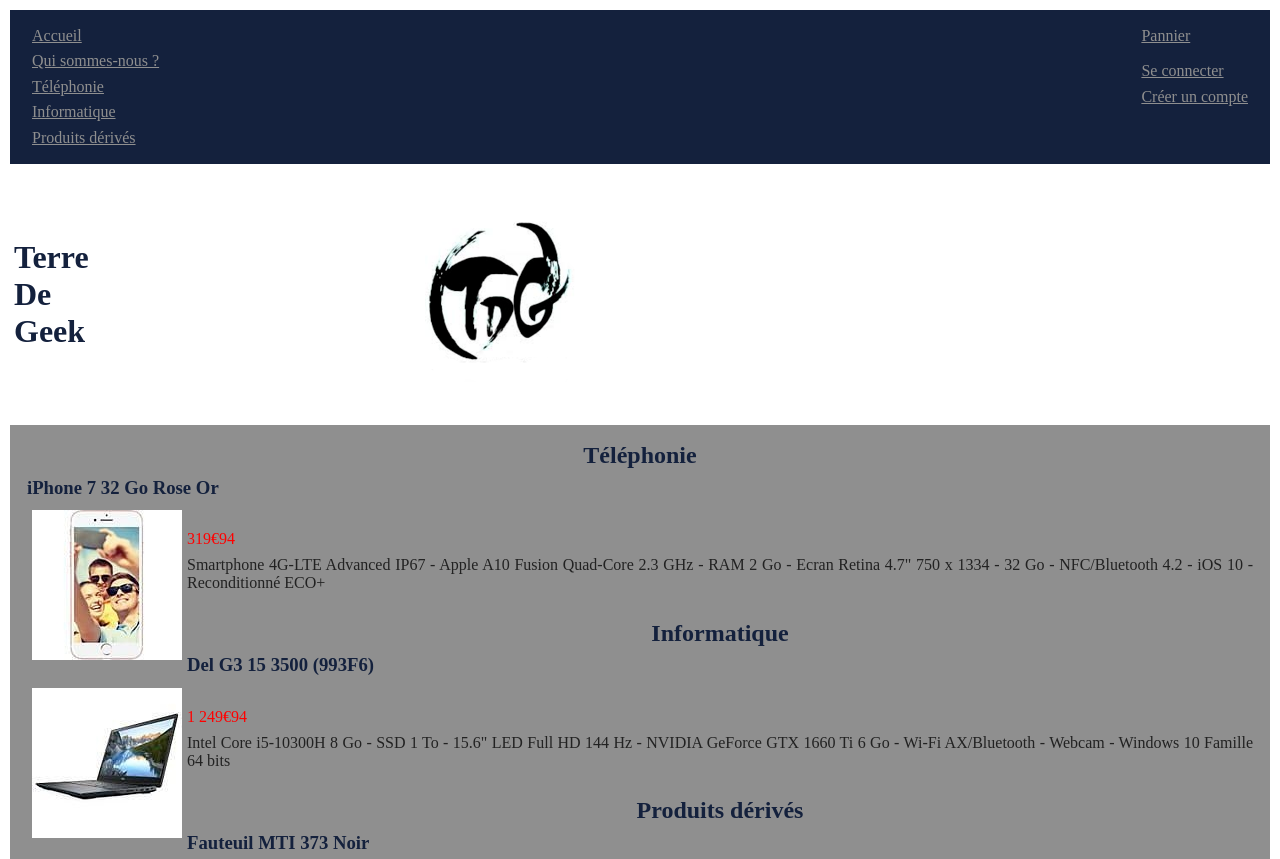
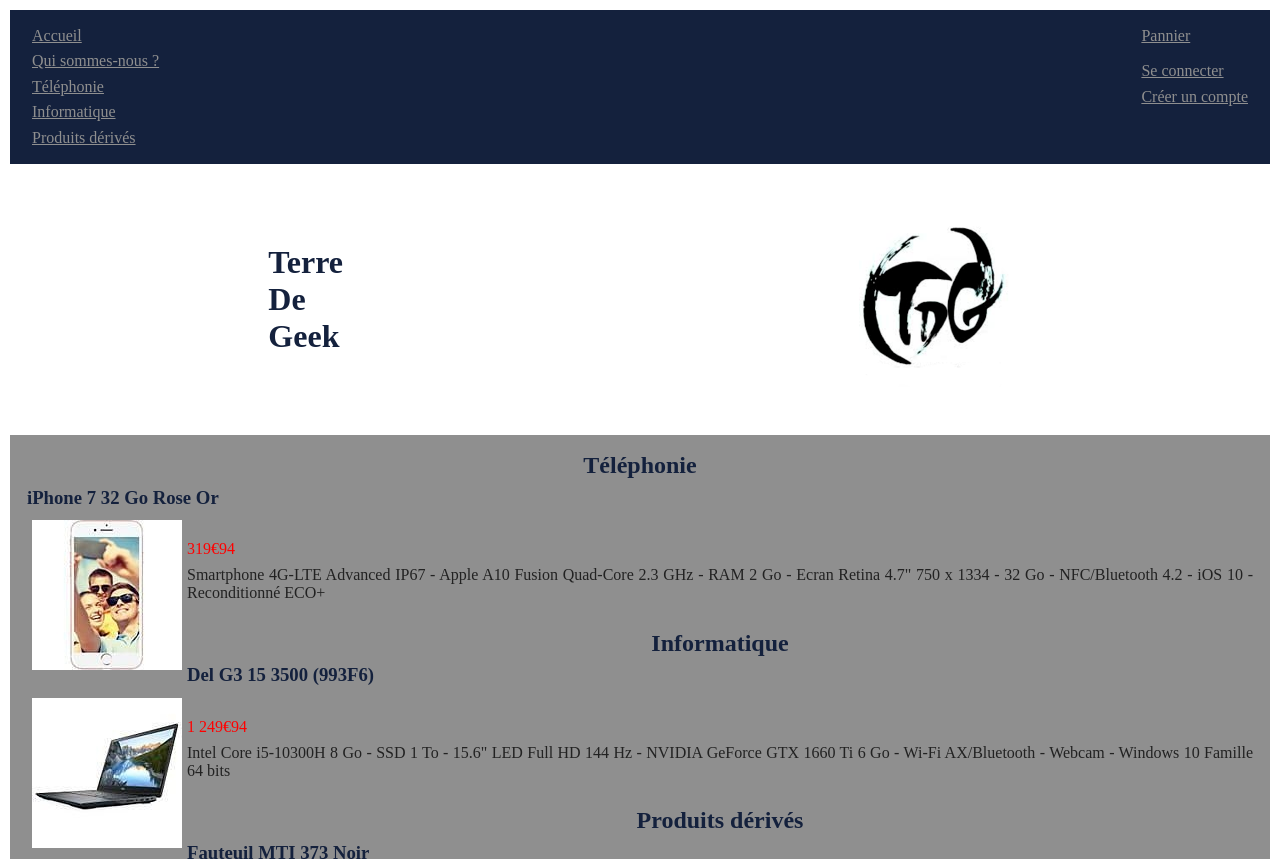
Before and after one commit to aurelielerouxel/terre_de_geek, a website built with Parcel: page index.html in a window 1280 px wide. Shown: the top 859 px of the page. Built offline with nearby package versions, Linux system fonts and the light colour scheme.

Commit message:
make html and css code indented, maintanable and readable

```diff
--- a/css/main.css
+++ b/css/main.css
@@ -95,7 +95,7 @@
 
 Header {
   display: flex;     /*site name and logo placement*/
-  justify-content: space-between;
+  justify-content: space-around;
   align-items: center;
 }
 
--- a/index.html
+++ b/index.html
@@ -45,12 +45,11 @@
   </nav>
 
   <header>
-    <h1>Terre<br> De<br> Geek</h1>
-    <img src="img/logo_tdg.png" alt="image du logo du site Terre De Geek">
     <section>
-      <img src="" alt="">
+      <h1>Terre<br> De<br> Geek</h1>
     </section>
     <section>
+      <img src="img/logo_tdg.png" alt="image du logo du site Terre De Geek">
     </section>
   </header>
 
```
Also changed, not shown: mentionsLegales.html (+0 -1 lines), quiSommesNous.html (+1 -0 lines).
